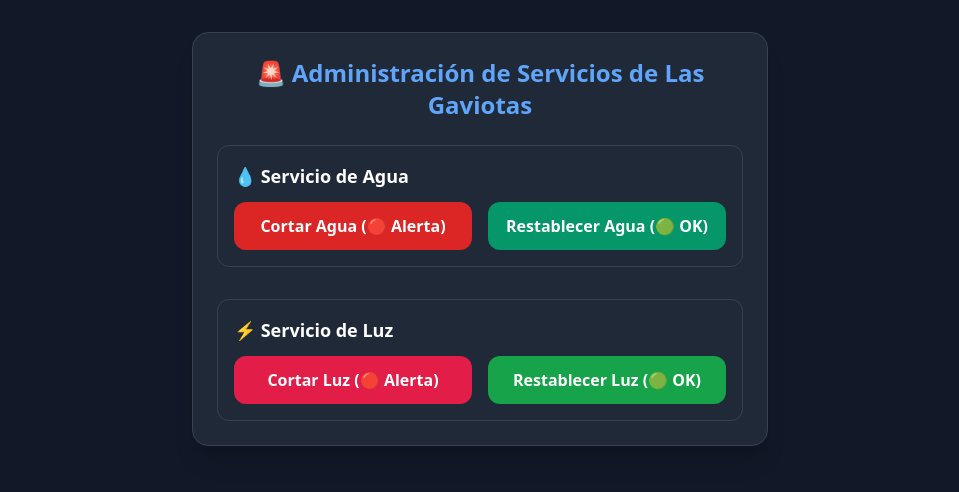
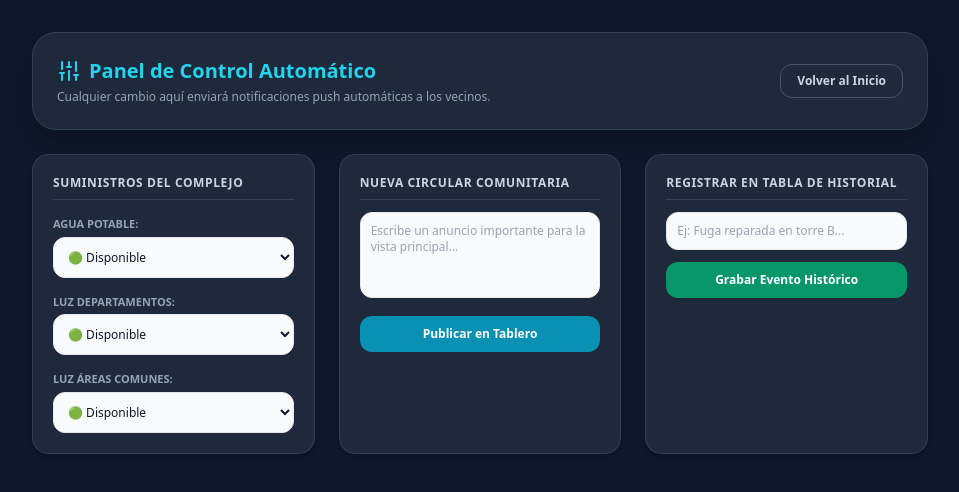
Before and after one commit to Nanobarragan/GAVIOTAS-DEP, a website: page admin.html in a window 1280 px wide. Shown: the whole page, without its empty margins (160-1119 px from the left). Drawn offline with nearby package versions, Linux system fonts and the light colour scheme; no server answers.

Commit message:
Update admin.html

```diff
--- a/admin.html
+++ b/admin.html
@@ -1,74 +1,147 @@
-<!-- admin.html - Panel de Control del Administrador -->
 <!DOCTYPE html>
 <html lang="es">
 <head>
     <meta charset="UTF-8">
     <meta name="viewport" content="width=device-width, initial-scale=1.0">
-    <title>Panel de Control - Las Gaviotas</title>
-    <script src="https://www.gstatic.com/firebasejs/10.8.0/firebase-app-compat.js"></script>
-    <script src="https://www.gstatic.com/firebasejs/10.8.0/firebase-database-compat.js"></script>
+    <title>Panel de Administración - Las Gaviotas</title>
     <script src="https://cdn.tailwindcss.com"></script>
+    <script src="https://unpkg.com/lucide@0.400.0/dist/umd/lucide.js"></script>
 </head>
-<body class="bg-gray-900 text-white min-h-screen p-8">
+<body class="bg-slate-900 text-slate-100 min-h-screen p-4 sm:p-8 font-sans">
 
-    <div class="max-w-xl mx-auto bg-gray-800 p-6 rounded-2xl shadow-xl border border-gray-700">
-        <h1 class="text-2xl font-bold mb-6 text-center text-blue-400">🚨 Administración de Servicios de Las Gaviotas</h1>
-
-        <!-- SECCIÓN AGUA -->
-        <div class="mb-8 p-4 bg-gray-750 border border-gray-700 rounded-xl">
-            <h2 class="text-lg font-semibold mb-3 flex items-center gap-2">💧 Servicio de Agua</h2>
-            <div class="flex gap-4">
-                <button onclick="cambiarEstado('agua', 'Interrupción')" class="flex-1 bg-red-600 hover:bg-red-700 py-3 px-4 rounded-xl font-bold transition">
-                    Cortar Agua (🔴 Alerta)
-                </button>
-                <button onclick="cambiarEstado('agua', 'Normal')" class="flex-1 bg-emerald-600 hover:bg-emerald-700 py-3 px-4 rounded-xl font-bold transition">
-                    Restablecer Agua (🟢 OK)
-                </button>
+    <div class="max-w-4xl mx-auto space-y-6">
+        <div class="bg-slate-800 border border-slate-700 rounded-3xl p-6 shadow-xl flex flex-col sm:flex-row justify-between items-center gap-4">
+            <div>
+                <h1 class="text-xl font-bold text-cyan-400 flex items-center gap-2">
+                    <i data-lucide="sliders"></i> Panel de Control Automático
+                </h1>
+                <p class="text-xs text-slate-400 mt-1">Cualquier cambio aquí enviará notificaciones push automáticas a los vecinos.</p>
             </div>
+            <a href="/index.html" class="bg-slate-750 hover:bg-slate-700 text-slate-300 border border-slate-600 px-4 py-2 rounded-xl text-xs font-semibold transition">Volver al Inicio</a>
         </div>
 
-        <!-- SECCIÓN LUZ -->
-        <div class="p-4 bg-gray-750 border border-gray-700 rounded-xl">
-            <h2 class="text-lg font-semibold mb-3 flex items-center gap-2">⚡ Servicio de Luz</h2>
-            <div class="flex gap-4">
-                <button onclick="cambiarEstado('luz', 'Interrupción')" class="flex-1 bg-rose-600 hover:bg-rose-700 py-3 px-4 rounded-xl font-bold transition">
-                    Cortar Luz (🔴 Alerta)
-                </button>
-                <button onclick="cambiarEstado('luz', 'Normal')" class="flex-1 bg-green-600 hover:bg-green-700 py-3 px-4 rounded-xl font-bold transition">
-                    Restablecer Luz (🟢 OK)
-                </button>
+        <div class="grid grid-cols-1 md:grid-cols-3 gap-6">
+            <div class="bg-slate-800 border border-slate-700 p-5 rounded-2xl space-y-4 shadow-md text-slate-900">
+                <h3 class="font-bold text-xs text-slate-300 uppercase tracking-wider border-b border-slate-700 pb-2">Suministros del Complejo</h3>
+                <div>
+                    <label class="block text-[11px] text-slate-400 font-bold mb-1">AGUA POTABLE:</label>
+                    <select id="adminAgua" class="w-full p-2.5 bg-slate-50 border rounded-xl text-xs font-medium outline-none" onchange="actualizarServicio('agua', this.value)">
+                        <option value="Disponible">🟢 Disponible</option>
+                        <option value="Limitado">🟡 Limitado / Ajustes</option>
+                        <option value="Interrupción">🔴 Interrupción / Corte</option>
+                    </select>
+                </div>
+                <div>
+                    <label class="block text-[11px] text-slate-400 font-bold mb-1">LUZ DEPARTAMENTOS:</label>
+                    <select id="adminLuzDepto" class="w-full p-2.5 bg-slate-50 border rounded-xl text-xs font-medium outline-none" onchange="actualizarServicio('luzDepto', this.value)">
+                        <option value="Disponible">🟢 Disponible</option>
+                        <option value="Limitado">🟡 Limitado / Ajustes</option>
+                        <option value="Interrupción">🔴 Interrupción / Corte</option>
+                    </select>
+                </div>
+                <div>
+                    <label class="block text-[11px] text-slate-400 font-bold mb-1">LUZ ÁREAS COMUNES:</label>
+                    <select id="adminLuzComun" class="w-full p-2.5 bg-slate-50 border rounded-xl text-xs font-medium outline-none" onchange="actualizarServicio('luzComun', this.value)">
+                        <option value="Disponible">🟢 Disponible</option>
+                        <option value="Limitado">🟡 Limitado / Ajustes</option>
+                        <option value="Interrupción">🔴 Interrupción / Corte</option>
+                    </select>
+                </div>
+            </div>
+
+            <div class="bg-slate-800 border border-slate-700 p-5 rounded-2xl space-y-3 shadow-md">
+                <h3 class="font-bold text-xs text-slate-300 uppercase tracking-wider border-b border-slate-700 pb-2">Nueva Circular Comunitaria</h3>
+                <textarea id="nuevoAvisoTexto" rows="4" placeholder="Escribe un anuncio importante para la vista principal..." class="w-full p-2.5 bg-slate-50 text-slate-900 border rounded-xl text-xs outline-none resize-none"></textarea>
+                <button onclick="publicarCircular()" class="w-full bg-cyan-600 hover:bg-cyan-700 text-white font-bold py-2.5 rounded-xl text-xs transition shadow-sm">Publicar en Tablero</button>
+            </div>
+
+            <div class="bg-slate-800 border border-slate-700 p-5 rounded-2xl space-y-3 shadow-md">
+                <h3 class="font-bold text-xs text-slate-300 uppercase tracking-wider border-b border-slate-700 pb-2">Registrar en Tabla de Historial</h3>
+                <input type="text" id="histNotas" placeholder="Ej: Fuga reparada en torre B..." class="w-full p-2.5 bg-slate-50 text-slate-900 border rounded-xl text-xs outline-none">
+                <button onclick="guardarEnHistorial()" class="w-full bg-emerald-600 hover:bg-emerald-700 text-white font-bold py-2.5 rounded-xl text-xs transition shadow-sm">Grabar Evento Histórico</button>
             </div>
         </div>
     </div>
 
+    <script src="https://www.gstatic.com/firebasejs/10.12.0/firebase-app-compat.js"></script>
+    <script src="https://www.gstatic.com/firebasejs/10.12.0/firebase-database-compat.js"></script>
+
     <script>
-        // CONFIGURACIÓN DE TU CLIENTE FIREBASE
         const firebaseConfig = {
-            apiKey: "TU_API_KEY",
-            authDomain: "TU_AUTH_DOMAIN",
-            databaseURL: "https://las-gaviotas-default-rtdb.firebaseio.com/",
-            projectId: "TU_PROJECT_ID",
-            storageBucket: "TU_STORAGE_BUCKET",
-            messagingSenderId: "TU_MESSAGING_SENDER_ID",
-            appId: "TU_APP_ID"
+            apiKey: "AIzaSyBUpbVlkqgr8-To72rS5hIeHJ_cpklknR8",
+            authDomain: "gaviotas-efa2b.firebaseapp.com",
+            databaseURL: "https://gaviotas-efa2b-default-rtdb.firebaseio.com",
+            projectId: "gaviotas-efa2b",
+            storageBucket: "gaviotas-efa2b.firebasestorage.app",
+            messagingSenderId: "483619094544",
+            appId: "1:483619094544:web:470213b77c84921ead0a95"
         };
 
         firebase.initializeApp(firebaseConfig);
         const database = firebase.database();
+        const baseRef = database.ref('lasGaviotasData');
 
-        // Función que modifica Firebase al presionar cualquier botón
-        function cambiarEstado(servicio, nuevoEstado) {
-            database.ref('servicios/' + servicio).set({
-                estado: nuevoEstado,
-                ultimaActualizacion: new Date().toLocaleString('es-MX')
-            })
-            .then(() => {
-                alert(`Estado de ${servicio} cambiado a "${nuevoEstado}". ¡La alerta push se enviará automáticamente!`);
-            })
-            .catch((error) => {
-                console.error("Error al actualizar la base de datos: ", error);
+        let dataLocal = {};
+
+        // Sincronizar selectores con los datos actuales de la nube
+        baseRef.on('value', (snapshot) => {
+            const data = snapshot.val();
+            if(data) {
+                dataLocal = data;
+                document.getElementById("adminAgua").value = data.agua || "Disponible";
+                document.getElementById("adminLuzDepto").value = data.luzDepto || "Disponible";
+                document.getElementById("adminLuzComun").value = data.luzComun || "Disponible";
+            }
+        });
+
+        function obtenerFechaFormateada() {
+            const meses = ["Ene", "Feb", "Mar", "Abr", "May", "Jun", "Jul", "Ago", "Sep", "Oct", "Nov", "Dic"];
+            const d = new Date();
+            let hr = d.getHours(); const min = String(d.getMinutes()).padStart(2, '0');
+            const ampm = hr >= 12 ? 'PM' : 'AM'; hr = hr % 12 || 12;
+            return `${d.getDate()} ${meses[d.getMonth()]} • ${hr}:${min} ${ampm}`;
+        }
+
+        window.actualizarServicio = function(servicio, valor) {
+            baseRef.child(servicio).set(valor);
+            baseRef.child('ultimaActualizacion').set(obtenerFechaFormateada());
+        };
+
+        window.publicarCircular = function() {
+            const txt = document.getElementById("nuevoAvisoTexto");
+            if (!txt.value.trim()) return alert("El mensaje está vacío.");
+            const d = new Date();
+            const fechaCorta = `${d.getDate()} ${["Ene", "Feb", "Mar", "Abr", "May", "Jun", "Jul", "Ago", "Sep", "Oct", "Nov", "Dic"][d.getMonth()]}`;
+
+            if(!dataLocal.avisos) dataLocal.avisos = [];
+            dataLocal.avisos.unshift({ texto: txt.value.trim(), fecha: fechaCorta });
+
+            baseRef.child('avisos').set(dataLocal.avisos).then(() => {
+                txt.value = "";
+                alert("¡Circular publicada con éxito!");
             });
-        }
+        };
+
+        window.guardarEnHistorial = function() {
+            const notas = document.getElementById("histNotas");
+            if (!notas.value.trim()) return alert("Por favor escribe una nota descriptiva.");
+
+            if(!dataLocal.historial) dataLocal.historial = [];
+            dataLocal.historial.unshift({
+                fecha: obtenerFechaFormateada(),
+                agua: dataLocal.agua || "Disponible",
+                luzDepto: dataLocal.luzDepto || "Disponible",
+                luzComun: dataLocal.luzComun || "Disponible",
+                notas: notas.value.trim()
+            });
+
+            baseRef.child('historial').set(dataLocal.historial).then(() => {
+                notas.value = "";
+                alert("Evento guardado en la tabla de historial.");
+            });
+        };
+
+        if(window.lucide) lucide.createIcons();
     </script>
 </body>
 </html>
```
